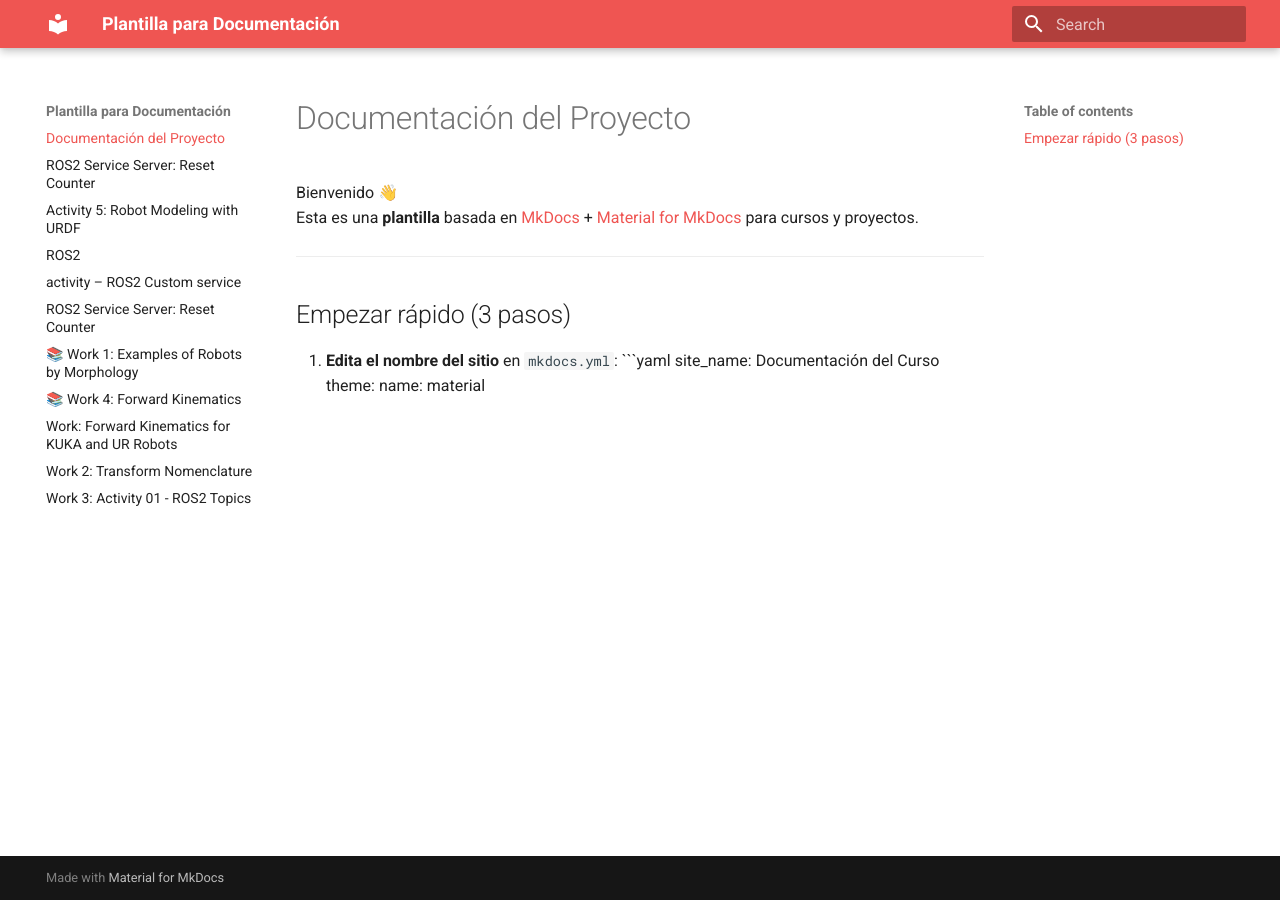
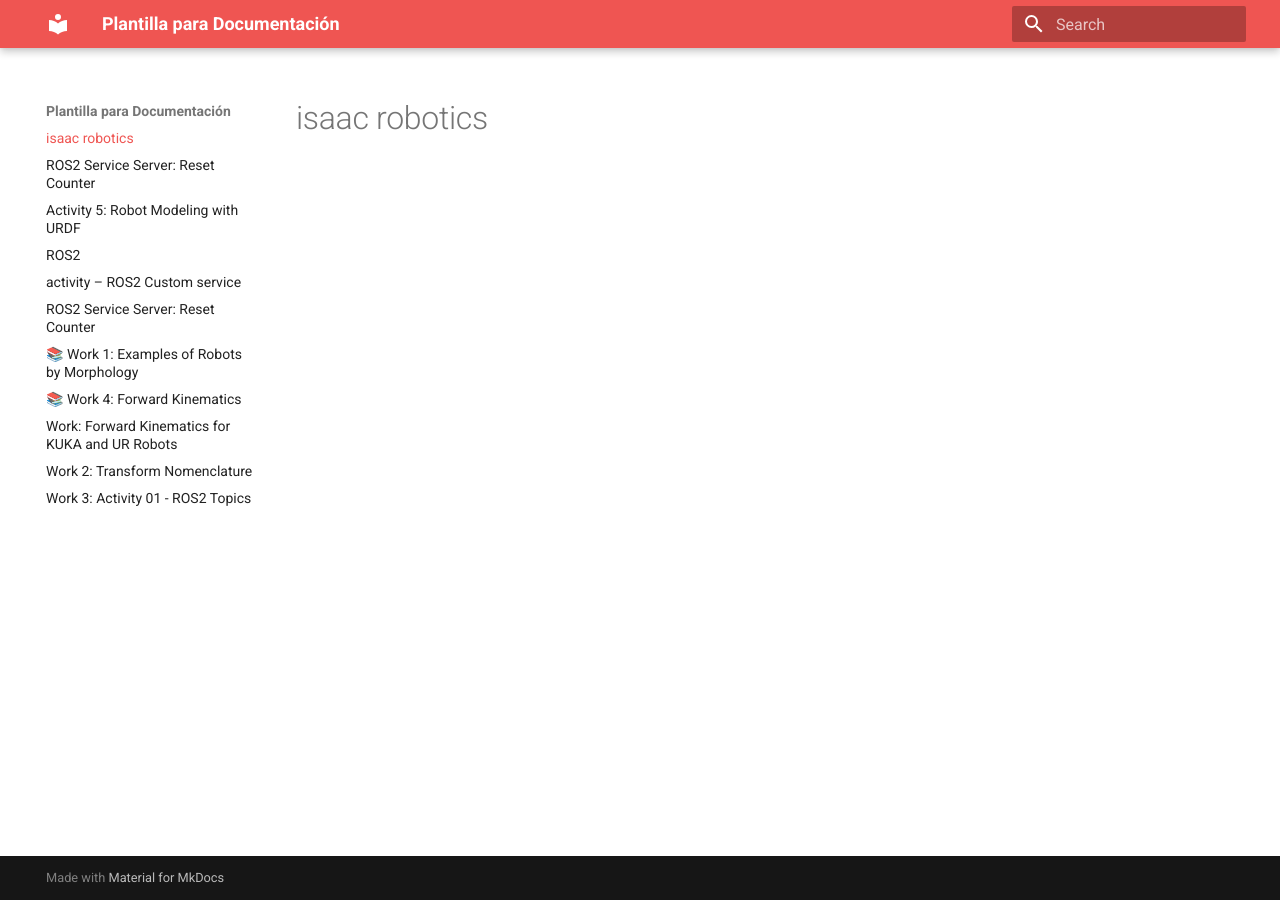
Before and after one commit to Isaacan123/Robotica, an MkDocs documentation site: the page built from docs/index.md, in a window 1280 px wide. Built offline with MkDocs 1.6.1 and Material for MkDocs 9.7.7, drawn with Linux system fonts in a browser that asks for light colours.

Commit message:
Add files via upload

````diff
--- a/docs/index.md
+++ b/docs/index.md
@@ -1,14 +1 @@
-# Documentación del Proyecto
-
-Bienvenido 👋
-Esta es una **plantilla** basada en [MkDocs](https://www.mkdocs.org/) + [Material for MkDocs](https://squidfunk.github.io/mkdocs-material/) para cursos y proyectos.
-
----
-
-## Empezar rápido (3 pasos)
-
-1. **Edita el nombre del sitio** en `mkdocs.yml`:
-   ```yaml
-   site_name: Documentación del Curso
-   theme:
-     name: material
+# isaac robotics
````
